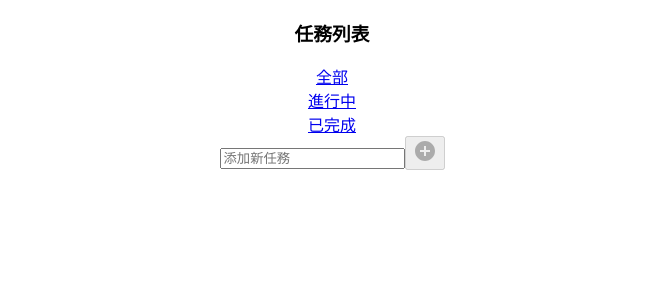
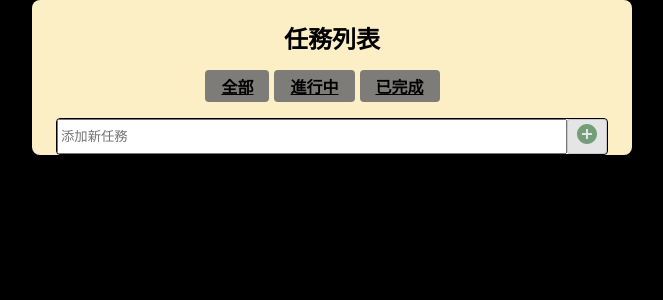
Before and after one commit to DeliriousR/happy-coding-homework, a React (Create React App) app: page / in a window 1280 px wide. Shown: the top 300 px of the page, without its empty margins (308-971 px from the left). Built offline with nearby package versions, Linux system fonts and the light colour scheme.

Commit message:
Added css styling

```diff
--- a/src/App.css
+++ b/src/App.css
@@ -1,5 +1,53 @@
 .App {
   text-align: center;
+  max-width: 600px;
+  height: auto;
+  margin-left: auto;
+  margin-right: auto;
+  padding: 0 1.5rem;
+  background-color: #fceec5;
+  border-radius: 0.5rem;
+  overflow: auto;
+}
+
+/*Navbar*/
+nav {
+  display: flex;
+  padding: 0;
+  background: '#a3a39e';
+  width: 100%;
+}
+
+.navbarContainer {
+  width: 100%;
+  display: flex;
+  justify-content: center;
+  margin-left: 5px;
+}
+
+nav a {
+  font-weight: 700;
+  padding: 0.25rem 1.0rem;
+  border-radius: 4px;
+  color: black;
+  background: #7d7c78;
+}
+
+nav a:first-of-type {
+  margin-left: -1.5rem;
+}
+
+nav a:hover {
+  color: white;
+  background: #4f4e4d;
+}
+
+.navLinks {
+  display: flex;
+}
+
+.navLinks a {
+  margin-left: 5px;
 }
 
 .material-icons {
@@ -26,3 +74,62 @@
   /* Support for IE. */
   font-feature-settings: 'liga';
 }
+
+/*General*/
+
+html, body {
+  background-color: black;
+  height: 100%;
+  padding: 0;
+  margin: 0;
+}
+
+#root {
+  height: 100%;
+  vertical-align: middle;
+}
+
+* {
+  box-sizing: border-box;
+}
+
+.headerDiv {
+  height: 50px;
+  vertical-align: middle;
+}
+
+/*Todo List*/
+.listContainer {
+  margin-top: 1.0rem;
+}
+
+.inputContainer {
+  height: 37px;
+  display: flex;
+  border: solid black 1.2px;
+  border-radius: 0.25rem;
+  background-color: #efefef;
+}
+
+.todoText {
+  width: 100%;
+  margin-left: 5px;
+  margin-right: 5px;
+  text-align: left;
+  overflow-wrap: break-word;
+}
+
+.todoInput {
+  width: 100%;
+  height: 100%;
+}
+
+.listItemContainer {
+  margin-top: 0.7rem;
+  margin-bottom: 0.7rem;
+  height: 37px;
+  display: flex;
+  background-color: #efefef;
+  border: solid black 1.2px;
+  border-radius: 0.25rem;
+}
--- a/src/App.js
+++ b/src/App.js
@@ -14,7 +14,9 @@ function App() {
   return (
     <Router>
       <div className="App">
-        <h3>任務列表</h3>
+        <div className='headerDiv'>
+          <h2>任務列表</h2>
+        </div>
         <Navbar />
         <div>
           <Switch>
--- a/src/components/Navbar.js
+++ b/src/components/Navbar.js
@@ -4,14 +4,10 @@ import { Link } from 'react-router-dom';
 export const Navbar = () => {
   return (
     <nav>
-      <div>
-        <div>
+      <div className='navbarContainer'>
+        <div className='navLinks'>
           <Link to="/">全部</Link>
-        </div>
-        <div>
           <Link to="/incomplete">進行中</Link>
-        </div>
-        <div>
           <Link to="/completed">已完成</Link>
         </div>
       </div>
--- a/src/features/todoList/TodoList.js
+++ b/src/features/todoList/TodoList.js
@@ -20,19 +20,43 @@ export function TodoList(props) {
   const [editing, setEditing] = useState(false);
   const [editId, setEditId] = useState(null);
 
+  let addStyle;
+  if (submitDisabled) {
+    addStyle = {
+      color: '#065712',
+      opacity: 0.5,
+    };
+  } else {
+    addStyle = {
+      color: '#065712',
+    };
+  }
+
+  let saveStyle;
+  if (submitDisabled) {
+    saveStyle = {
+      color: '#060a57',
+      opacity: 0.5,
+    };
+  } else {
+    saveStyle = {
+      color: '#060a57',
+    };
+  }
+
   let submitIcon;
   if (editing) {
     submitIcon = (
-      <span className="material-icons">
+      <span className="material-icons" style={saveStyle}>
         <Save />
       </span>
-    )
+    );
   } else {
     submitIcon = (
-      <span className="material-icons">
+      <span className="material-icons" style={addStyle}>
         <AddCircle />
       </span>
-    )
+    );
   }
 
   const handleChange = (e) => {
@@ -103,16 +127,18 @@ export function TodoList(props) {
     );
   });
 
+  // User shouldn't be able to add new todos on the completed page
   return (
-    <div>
+    <div className='listContainer'>
       {
         filter !== 'completed' &&
         (
           <form onSubmit={submitTodo}>
-            <div>
+            <div className='inputContainer'>
               <input
                 type="text"
-                placeholder={!editing ? '添加新任務' : '編輯任務訊息'}
+                className='todoInput'
+                placeholder={!editing ? '添加新任務' : '編輯任務内容'}
                 value={title}
                 onChange={(e) => handleChange(e)}
               />
--- a/src/features/todoList/components/ListItem.js
+++ b/src/features/todoList/components/ListItem.js
@@ -4,8 +4,24 @@ import { Delete, Edit } from '@material-ui/icons';
 export function ListItem(props) {
   const checkboxId = `checkbox${props.id}`;
 
+  const editStyle = {
+    color: '#34b7eb',
+  };
+
+  let deleteStyle;
+  if (props.id === props.editId) {
+    deleteStyle = {
+      color: '#960909',
+      opacity: 0.5,
+    };
+  } else {
+    deleteStyle = {
+      color: '#960909',
+    };
+  }
+
   return (
-    <article>
+    <article className='listItemContainer'>
       <span>
         <input
           type="checkbox"
@@ -13,16 +29,16 @@ export function ListItem(props) {
           checked={props.completed}
           onChange={() => props.toggleTodoStatus()}
         />
-        <label for={checkboxId}></label>
+        <label htmlFor={checkboxId}></label>
       </span>
-      <span>{props.value}</span>
+      <span className='todoText'>{props.value}</span>
       <button onClick={() => props.editTodoInfo()}>
-        <span className="material-icons">
+        <span className="material-icons" style={editStyle}>
           <Edit />
         </span>
       </button>
       <button onClick={() => props.removeTodo()} disabled={props.id === props.editId}>
-        <span className="material-icons">
+        <span className="material-icons" style={deleteStyle}>
           <Delete />
         </span>
       </button>
```
